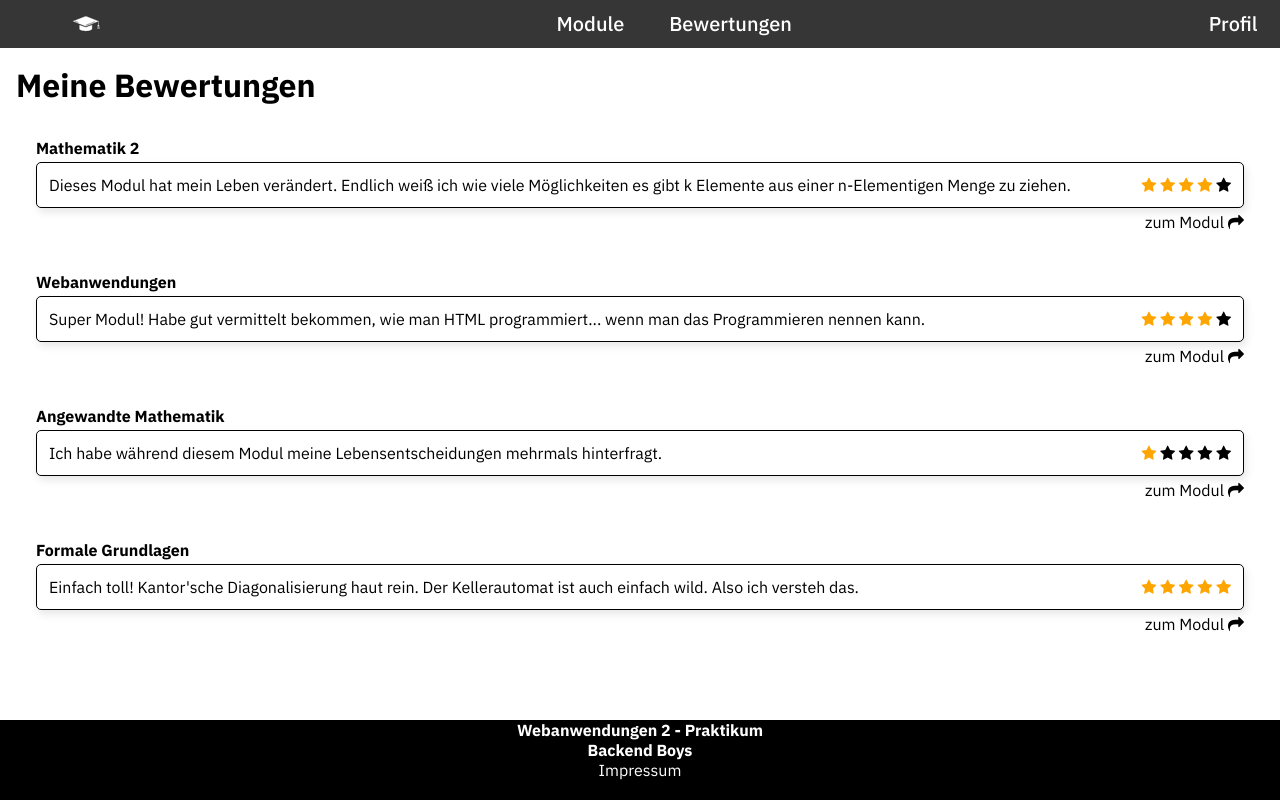
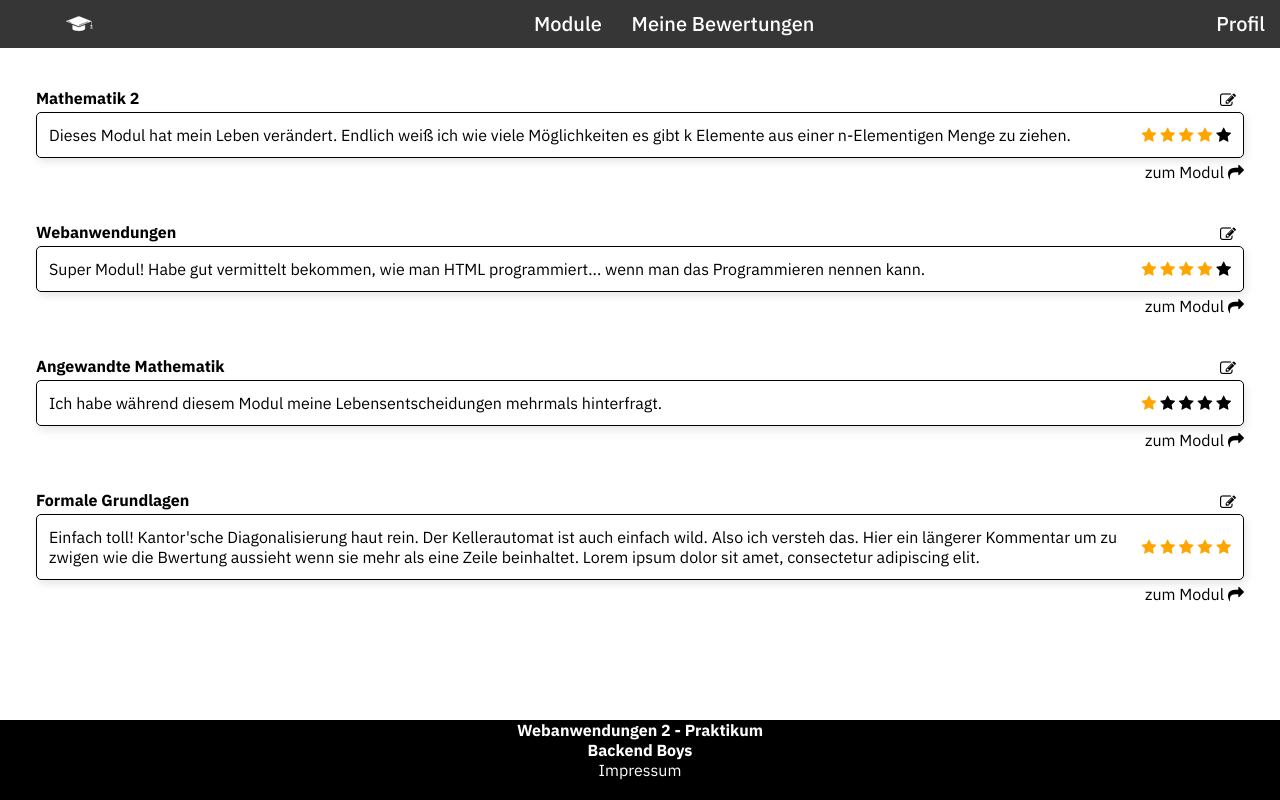
Before and after one commit to kvvvrl/uni-wow, a plain HTML site: page frontend/bewertungsuebersicht.html in a window 1280 px wide. Drawn offline with Linux system fonts and the light colour scheme.

Commit message:
final fixes

```diff
--- a/frontend/bewertungsuebersicht.html
+++ b/frontend/bewertungsuebersicht.html
@@ -33,20 +33,18 @@
 			</li>
 			<li class="navblock2"><a href="moduluebersicht.html">Module</a></li>
 			<li class="navblock3">
-				<a href="bewertungsuebersicht.html">Bewertungen</a>
+				<a href="bewertungsuebersicht.html">Meine Bewertungen</a>
 			</li>
 			<li class="navblock4"><a href="profil.html">Profil</a></li>
 		</ul>
 	</nav>
 </header>
 <main>
-	<h1 class="ueberschrift">
-		Meine Bewertungen
-	</h1>
 	<section class="bewertungsliste">
 		<section class="kommentar">
 			<section class="benutzer-info">
 				<strong class="modul">Mathematik 2</strong>
+				<i class="fa fa-pencil-square-o" aria-hidden="true" onclick="alert('Dummy Kommentar bearbeiten')"></i>
 			</section>
 			<section class="inhalt">
 				<section class="bewertungstext">
@@ -68,6 +66,7 @@
 		<section class="kommentar">
 			<section class="benutzer-info">
 				<strong class="modul">Webanwendungen</strong>
+				<i class="fa fa-pencil-square-o" aria-hidden="true" onclick="alert('Dummy Kommentar bearbeiten')"></i>
 			</section>
 			<section class="inhalt">
 				<section class="bewertungstext">
@@ -90,13 +89,14 @@
 		<section class="kommentar">
 			<section class="benutzer-info">
 				<strong class="modul">Angewandte Mathematik</strong>
+				<i class="fa fa-pencil-square-o" aria-hidden="true" onclick="alert('Dummy Kommentar bearbeiten')"></i>
 			</section>
 			<section class="inhalt">
 				<section class="bewertungstext">
 					Ich habe w&auml;hrend diesem Modul meine Lebensentscheidungen mehrmals
 					hinterfragt.
 				</section>
-				<section class="bewertungsvalue">
+				<section class="bewertungsvalue" style="align-self: end">
 					<span class="fa fa-star checked"></span>
 					<span class="fa fa-star"></span>
 					<span class="fa fa-star"></span>
@@ -111,12 +111,15 @@
 		<section class="kommentar">
 			<section class="benutzer-info">
 				<strong class="modul">Formale Grundlagen</strong>
+				<i class="fa fa-pencil-square-o" aria-hidden="true" onclick="alert('Dummy Kommentar bearbeiten')"></i>
 			</section>
 			<section class="inhalt">
 				<section class="bewertungstext">
 					Einfach toll! Kantor'sche Diagonalisierung haut rein. Der Kellerautomat
 					ist
 					auch einfach wild. Also ich versteh das.
+					Hier ein längerer Kommentar um zu zwigen wie die Bwertung aussieht wenn sie mehr als eine Zeile beinhaltet.
+					Lorem ipsum dolor sit amet, consectetur adipiscing elit.
 				</section>
 				<section class="bewertungsvalue">
 					<span class="fa fa-star checked"></span>
--- a/frontend/style/bewertunguebersicht_style.css
+++ b/frontend/style/bewertunguebersicht_style.css
@@ -13,6 +13,12 @@
     border-width: 2px;
     padding: 10px;
     margin-bottom: 20px;
+}
+
+.bewertungsvalue {
+    text-wrap: nowrap;
+    align-self: center;
+    padding-left: 3vh;
 }
 
 .profilepicture{
@@ -37,6 +43,8 @@ button {
     display: flex;
     flex-direction: row;
     align-items: end;
+    justify-content: space-between;
+    transition: font-weight 0.2s ease-in-out;
 }
 
 .inhalt {
@@ -75,3 +83,12 @@ button {
 .link i {
     padding-left: 0.5vh;
 }
+
+.benutzer-info i {
+    padding-right: 1vh;
+}
+
+.benutzer-info i:hover {
+    cursor: pointer;
+    font-weight: bold;
+}
```
Also changed, not shown: frontend/impressum.html (+6 -4 lines), frontend/index.html (+1 -1 lines), frontend/module/modul1detail.html (+1 -1 lines), frontend/module/modul2detail.html (+1 -1 lines), frontend/module/modul3detail.html (+1 -1 lines), frontend/module/modul4detail.html (+1 -1 lines), frontend/moduluebersicht.html (+1 -1 lines), frontend/profil.html (+1 -1 lines), frontend/style/moduluebersicht_style.css (+6 -3 lines).
